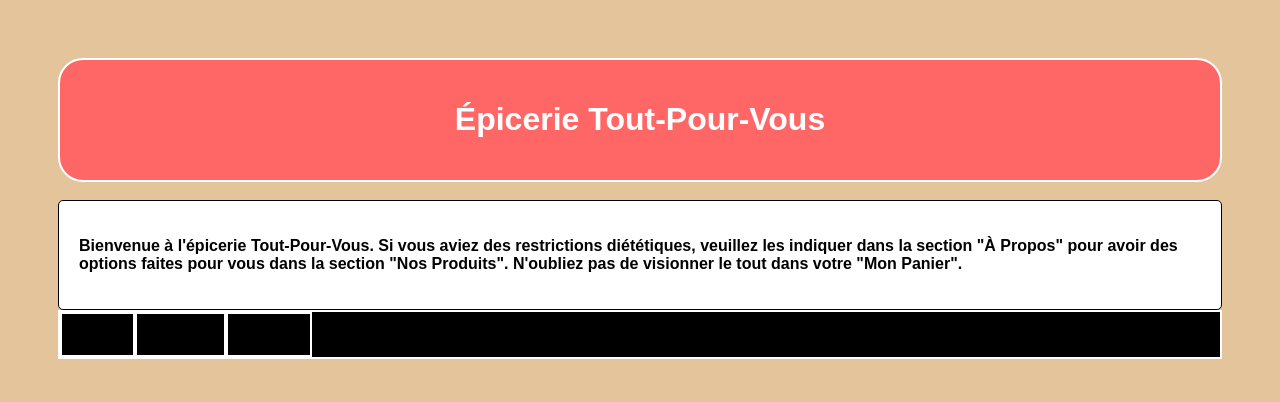
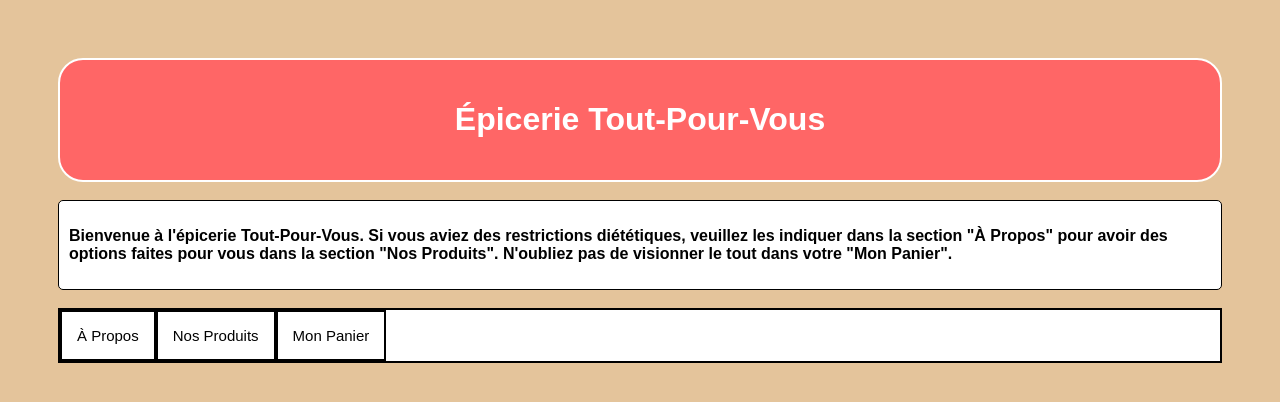
Before and after one commit to earja087/earja087.github.io, a web app: file SEG3525-Lab2/index.html in a window 1280 px wide. Shown: the top 402 px of the page. Run offline with its HTML, style and script files only (its server is not run), Linux system fonts and the light colour scheme.

Commit message:
Attempt at adding tabs

```diff
--- a/SEG3525-Lab2/index.html
+++ b/SEG3525-Lab2/index.html
@@ -15,6 +15,7 @@
       des options faites pour vous dans la section "Nos Produits". N'oubliez pas de
       visionner le tout dans votre "Mon Panier". </b></p>
   </div>
+  <br>
   <div class="tabOptions">
     <button class="tabLink">À Propos</button>
     <button class="tabLink">Nos Produits</button>
--- a/SEG3525-Lab2/styles/styles.css
+++ b/SEG3525-Lab2/styles/styles.css
@@ -15,7 +15,7 @@ body {
 #welcomeDiv {
   border-radius: 5px;
   border: 1px solid #000000;
-  padding: 20px;
+  padding: 10px;
   align: center;
   background-color: #ffffff;
 }
@@ -31,17 +31,17 @@ h1 {
 
 .tabOptions {
   overflow: hidden;
-  border: 2px solid #ffffff;
-  background-color: #000000;
+  border: 2px solid #000000;
+  background-color: #ffffff;
 }
 
 .tabOptions button {
   background-color: inherit;
   float: left;
-  border: 2px solid white;
+  border: 2px solid;
   outline: none;
   cursor: pointer;
   padding: 15px;
   transition: 0.5s;
-  font-size: 10px;
+  font-size: 15px;
 }
```
